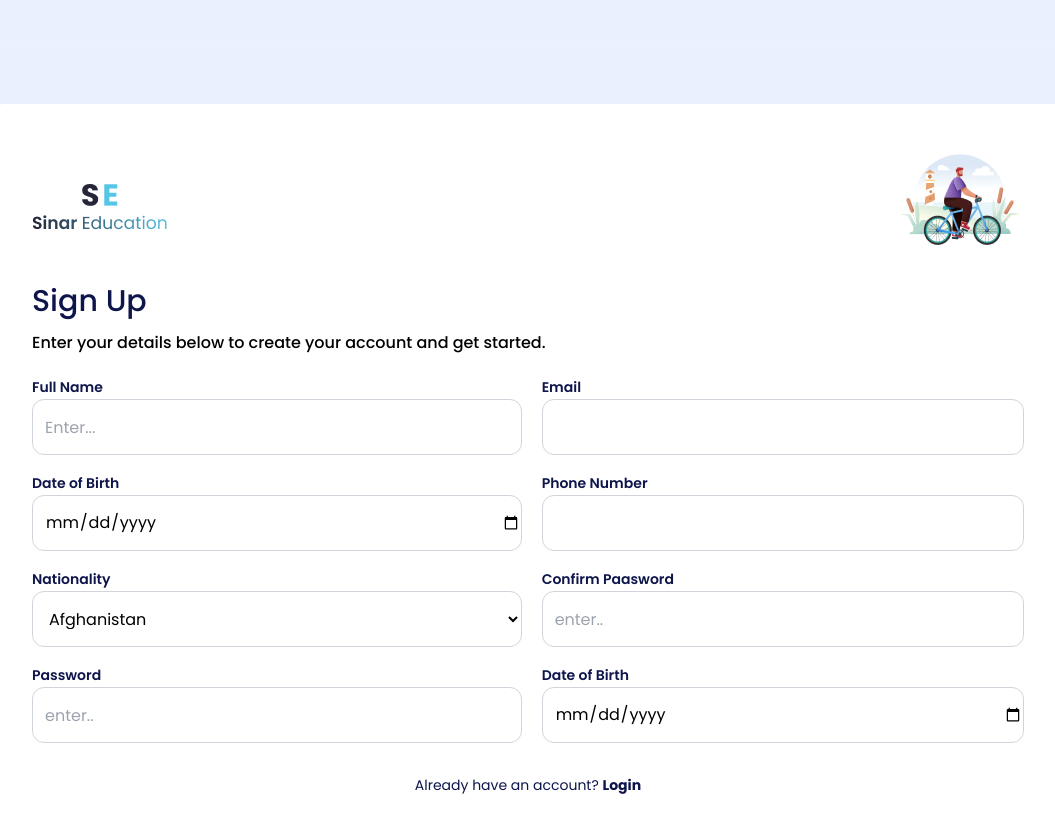
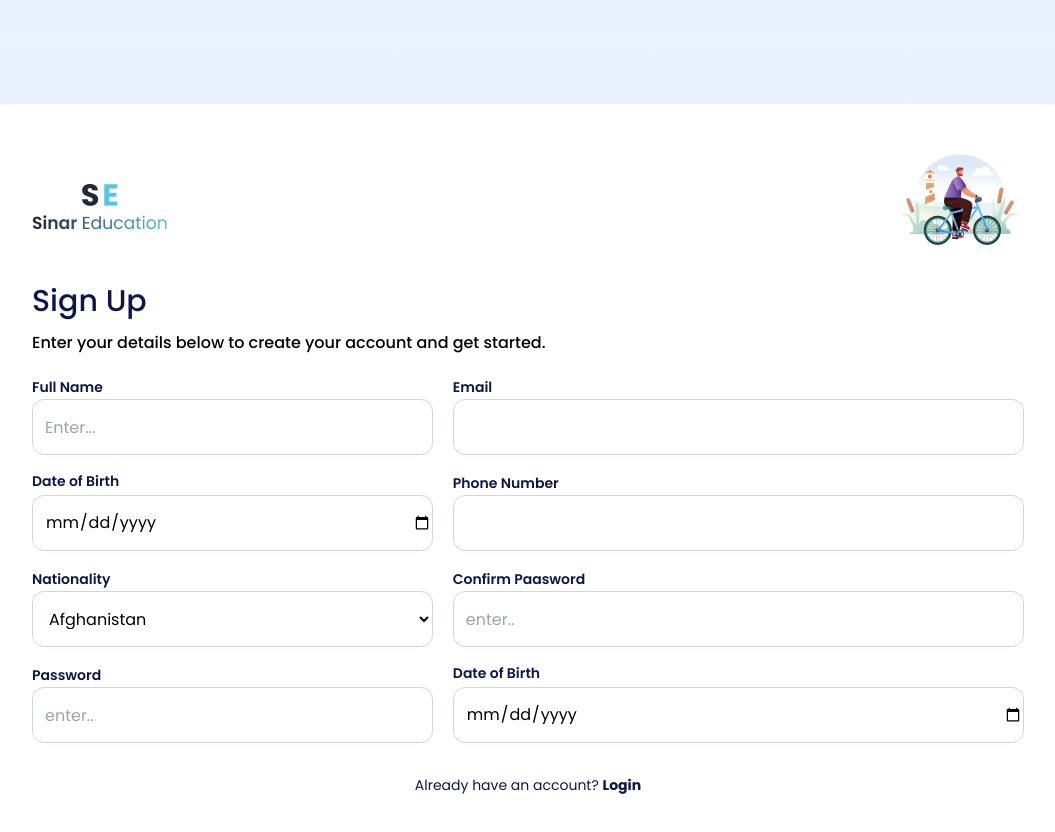
Before and after one commit to Deyjuwon/Sinar, a React (Vite) app: page /signup in a window 1280 px wide. Shown: the top 832 px of the page, without its empty margins (112-1167 px from the left). Built offline with nearby package versions, Linux system fonts and the light colour scheme.

Commit message:
fixed bug

```diff
--- a/src/Pages/SignUp.jsx
+++ b/src/Pages/SignUp.jsx
@@ -38,8 +38,12 @@ const SignUp = () => {
           <div>
             <label htmlFor=""  className='text-blue-txt text-sm pb-1 font-semibold'>Full Name</label>
             <input type="text" placeholder='Enter...' className='w-full bg-white border border-gray-300 h-14 rounded-xl mb-4 outline-none pl-3' />
-            <label htmlFor=""  className='text-blue-txt text-sm pb-1 font-semibold w-full'>Date of Birth</label>
-            <input type="date" name="" id=""  className='w-full bg-white border border-gray-300 h-14 rounded-xl mb-4 outline-none pl-3'/>
+            <div className='flex flex-col'>
+              <label htmlFor=""  className='text-blue-txt text-sm pb-1 font-semibold w-full'>Date of Birth</label>
+              <input type="date" name="" id=""  className='w-full bg-white border border-gray-300 h-14 rounded-xl mb-4 outline-none pl-3'/>
+
+            </div>
+
             <label htmlFor=""  className='text-blue-txt text-sm pb-1 font-semibold'>Nationality</label>
             <select id="country" name="country" className='w-full bg-white border border-gray-300 h-14 rounded-xl mb-4 outline-none pl-3'>
                   <option value="Afghanistan">Afghanistan</option>
@@ -298,8 +302,12 @@ const SignUp = () => {
             <input type="text" className='w-full bg-white border border-gray-300 h-14 rounded-xl mb-4 outline-none pl-3' />
             <label htmlFor=""  className='text-blue-txt text-sm pb-1 font-semibold'>Confirm Paasword</label>
             <input type="password" placeholder='enter..' className='w-full bg-white border border-gray-300 h-14 rounded-xl mb-4 outline-none pl-3'/>
-            <label htmlFor=""  className='text-blue-txt text-sm pb-1 font-semibold'>Date of Birth</label>
-            <input type="date" name="" id=""  className='w-full bg-white border border-gray-300 h-14 rounded-xl mb-4 outline-none pl-3'/>
+            <div className='flex flex-col'>
+              <label htmlFor=""  className='text-blue-txt text-sm pb-1 font-semibold'>Date of Birth</label>
+              <input type="date" name="" id=""  className='w-full bg-white border border-gray-300 h-14 rounded-xl mb-4 outline-none pl-3'/>
+
+            </div>
+
             {/* <div>
 
               <select value={countryCode} className='hidden' onChange={handleChange}>
```
